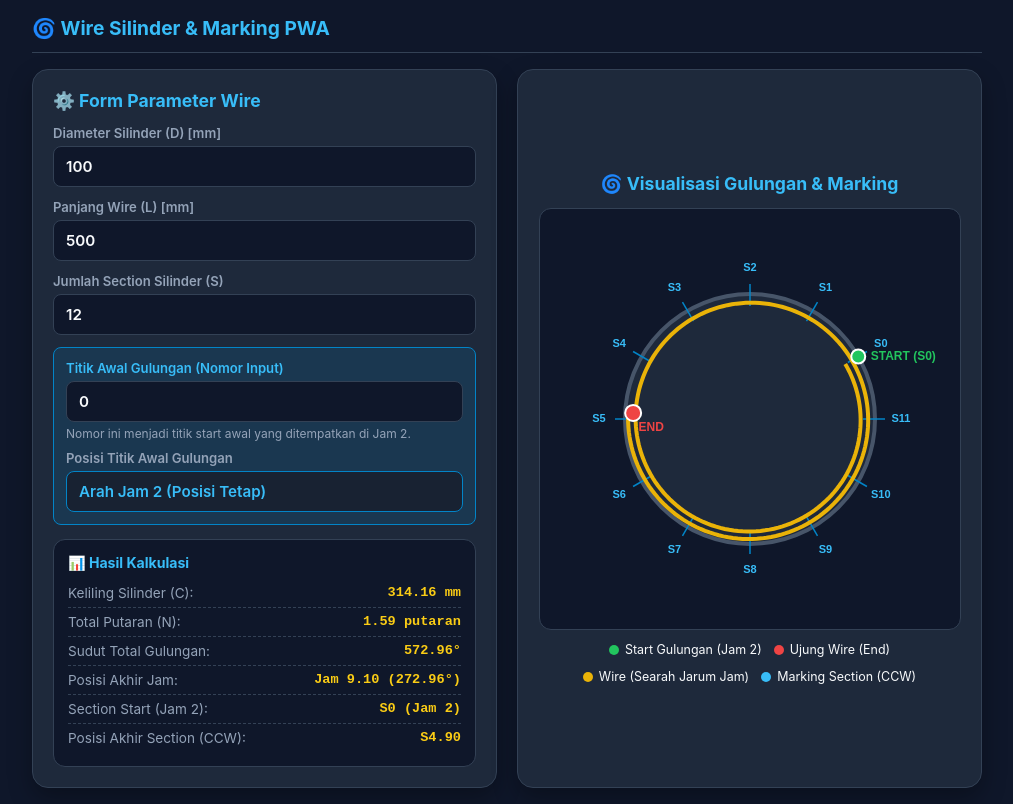
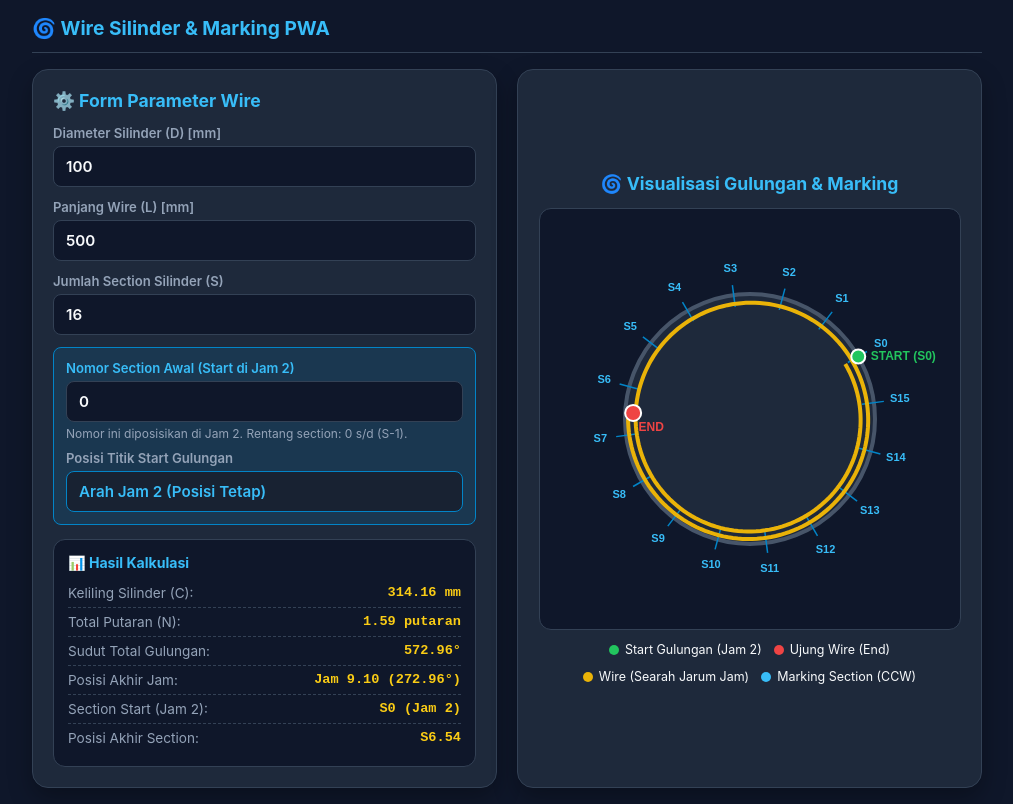
Before and after one commit to andi4marlin-png/shield, a plain HTML site: page index.html in a window 1280 px wide. Shown: the whole page, without its empty margins (133-1146 px from the left). Drawn offline with Linux system fonts and the light colour scheme.

Commit message:
Update index.html

```diff
--- a/index.html
+++ b/index.html
@@ -77,19 +77,19 @@
 
       <div class="form-group">
         <label for="sections">Jumlah Section Silinder (S)</label>
-        <input type="number" id="sections" value="12" min="1" max="360" step="1" oninput="updateSimulation()">
+        <input type="number" id="sections" value="16" min="1" max="360" step="1" oninput="updateSimulation()">
       </div>
 
       <!-- Input Titik Awal Gulungan -->
       <div class="highlight-box">
         <div class="form-group" style="margin-bottom:8px;">
-          <label for="startMarkingNum" style="color:#38bdf8;">Titik Awal Gulungan (Nomor Input)</label>
+          <label for="startMarkingNum" style="color:#38bdf8;">Nomor Section Awal (Start di Jam 2)</label>
           <input type="number" id="startMarkingNum" value="0" min="0" step="1" oninput="updateSimulation()">
-          <span style="font-size:0.75rem; color:#94a3b8;">Nomor ini menjadi titik start awal yang ditempatkan di Jam 2.</span>
+          <span style="font-size:0.75rem; color:#94a3b8;">Nomor ini diposisikan di Jam 2. Rentang section: 0 s/d (S-1).</span>
         </div>
 
         <div class="form-group" style="margin-bottom:0;">
-          <label for="startPoint">Posisi Titik Awal Gulungan</label>
+          <label for="startPoint">Posisi Titik Start Gulungan</label>
           <input type="text" id="startPoint" value="Arah Jam 2 (Posisi Tetap)" readonly>
         </div>
       </div>
@@ -102,7 +102,7 @@
         <div class="result-row"><span class="result-label">Sudut Total Gulungan:</span><span class="result-val" id="resTotalAngle">-</span></div>
         <div class="result-row"><span class="result-label">Posisi Akhir Jam:</span><span class="result-val" id="resClockPos">-</span></div>
         <div class="result-row"><span class="result-label">Section Start (Jam 2):</span><span class="result-val" id="resSecStartLabel">-</span></div>
-        <div class="result-row"><span class="result-label">Posisi Akhir Section (CCW):</span><span class="result-val" id="resSecEnd">-</span></div>
+        <div class="result-row"><span class="result-label">Posisi Akhir Section:</span><span class="result-val" id="resSecEnd">-</span></div>
       </div>
     </div>
 
@@ -120,31 +120,32 @@
   </div>
 
   <script>
-    // =========================================================================
-    // LOGIKA SIMULASI DAN PENETAPAN JAM 2 SEBAGAI START
-    // =========================================================================
     function updateSimulation() {
       const d = parseFloat(document.getElementById('diameter').value) || 100;
       const l = parseFloat(document.getElementById('wireLength').value) || 500;
-      const s = parseInt(document.getElementById('sections').value) || 12;
-      const startMark = parseInt(document.getElementById('startMarkingNum').value) || 0;
+      const s = parseInt(document.getElementById('sections').value) || 16;
+      let startMark = parseInt(document.getElementById('startMarkingNum').value) || 0;
+
+      // Pastikan startMark selalu dalam rentang 0 s/d (S-1)
+      startMark = ((startMark % s) + s) % s;
 
       // Kalkulasi Utama
       const circumference = Math.PI * d;
       const turns = l / circumference;
       const totalAngleDeg = turns * 360.0;
 
-      // Kunci Posisi Start Gulungan tepat di Jam 2 (60 derajat dari Jam 12 CW)
+      // Posisi Start Gulungan dikunci di Jam 2 (60 derajat dari Jam 12 CW)
       const startClockDeg = 60.0;
       const endClockDeg = (startClockDeg + totalAngleDeg) % 360.0;
 
       let endClockHour = endClockDeg / 30.0;
       if (endClockHour === 0) endClockHour = 12.0;
 
-      // Kalkulasi posisi section akhir dari titik start Jam 2 (Arah CCW)
+      // Hitung posisi section akhir kawat (Siklus 0 s/d S-1)
       const secAngleDeg = 360.0 / s;
       const ccwDegFromStart = (360.0 - (totalAngleDeg % 360.0)) % 360.0;
-      const secFromStart = (ccwDegFromStart / secAngleDeg) + startMark;
+      const secOffset = ccwDegFromStart / secAngleDeg;
+      const secFromStart = (startMark + secOffset) % s;
 
       // Display Hasil Kalkulasi
       document.getElementById('resCircumference').innerText = circumference.toFixed(2) + ' mm';
@@ -167,7 +168,7 @@
 
       ctx.clearRect(0, 0, canvas.width, canvas.height);
 
-      // 1. Gambar Bodi Silinder
+      // 1. Bodi Silinder
       ctx.beginPath();
       ctx.arc(cx, cy, r, 0, 2 * Math.PI);
       ctx.fillStyle = '#1e293b';
@@ -176,7 +177,7 @@
       ctx.strokeStyle = '#475569';
       ctx.stroke();
 
-      // 2. Gambar Section Marking (Titik awal 'startMark' tepat diposisikan di Jam 2, berputar CCW)
+      // 2. Section Marking (Nomor startMark persis di Jam 2, urutan berputar CCW dalam rentang 0 s/d S-1)
       const secAngle = (2 * Math.PI) / s;
       const jam2AngleRad = -Math.PI / 2 + (startClockDeg * Math.PI / 180); // Radian Jam 2 (-30°)
 
@@ -185,7 +186,7 @@
       ctx.textBaseline = 'middle';
 
       for (let i = 0; i < s; i++) {
-        // Berjalan CCW mulai dari titik Awal Jam 2
+        // Sudut berputar CCW mulai dari Jam 2
         const angle = jam2AngleRad - i * secAngle;
 
         // Garis Marking
@@ -196,15 +197,15 @@
         ctx.lineWidth = 1.5;
         ctx.stroke();
 
-        // Label Section (S[input], S[input+1], dst.)
-        const labelNum = startMark + i;
+        // Label Section Menggunakan Modulus (jika S=16, label hanya S0 s/d S15)
+        const labelNum = (startMark + i) % s;
         const tx = cx + (r + 26) * Math.cos(angle);
         const ty = cy + (r + 26) * Math.sin(angle);
         ctx.fillStyle = '#38bdf8';
         ctx.fillText('S' + labelNum, tx, ty);
       }
 
-      // 3. Gambar Gulungan Wire (CW dimulai persis dari Jam 2)
+      // 3. Gulungan Wire (Searah Jarum Jam / CW dari Jam 2)
       const totalRad = turns * 2 * Math.PI;
 
       ctx.beginPath();
@@ -227,7 +228,7 @@
       ctx.lineWidth = 4;
       ctx.stroke();
 
-      // 4. Marker Titik Awal Gulungan (Titik Start Jam 2)
+      // 4. Marker Titik Start Gulungan (Jam 2)
       const startX = cx + r * Math.cos(jam2AngleRad);
       const startY = cy + r * Math.sin(jam2AngleRad);
 
@@ -264,9 +265,8 @@
     // Jalankan Simulasi Awal
     updateSimulation();
 
-
     // =========================================================================
-    // DUKUNGAN AUTOMATIC PWA (SERVICE WORKER & MANIFEST INLINE)
+    // SERVICE WORKER & PWA MANIFEST INLINE
     // =========================================================================
     const manifestObj = {
       name: "Wire Silinder Simulasi & Marking",
@@ -293,7 +293,7 @@
 
     if ('serviceWorker' in navigator) {
       const swCode = `
-        const CACHE_NAME = 'wiresim-pwa-v2';
+        const CACHE_NAME = 'wiresim-pwa-v3';
         self.addEventListener('install', (e) => self.skipWaiting());
         self.addEventListener('activate', (e) => e.waitUntil(self.clients.claim()));
         self.addEventListener('fetch', (e) => e.respondWith(fetch(e.request).catch(() => caches.match(e.request))));
```
